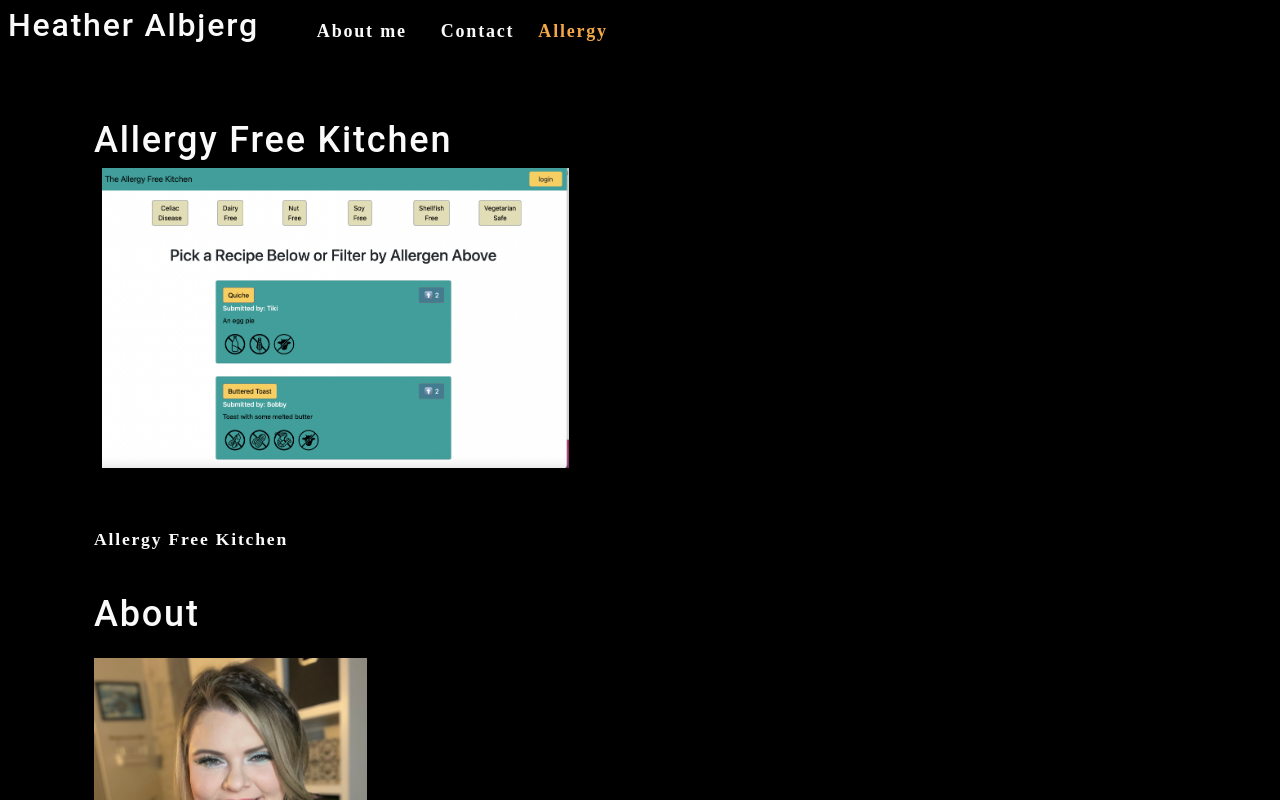
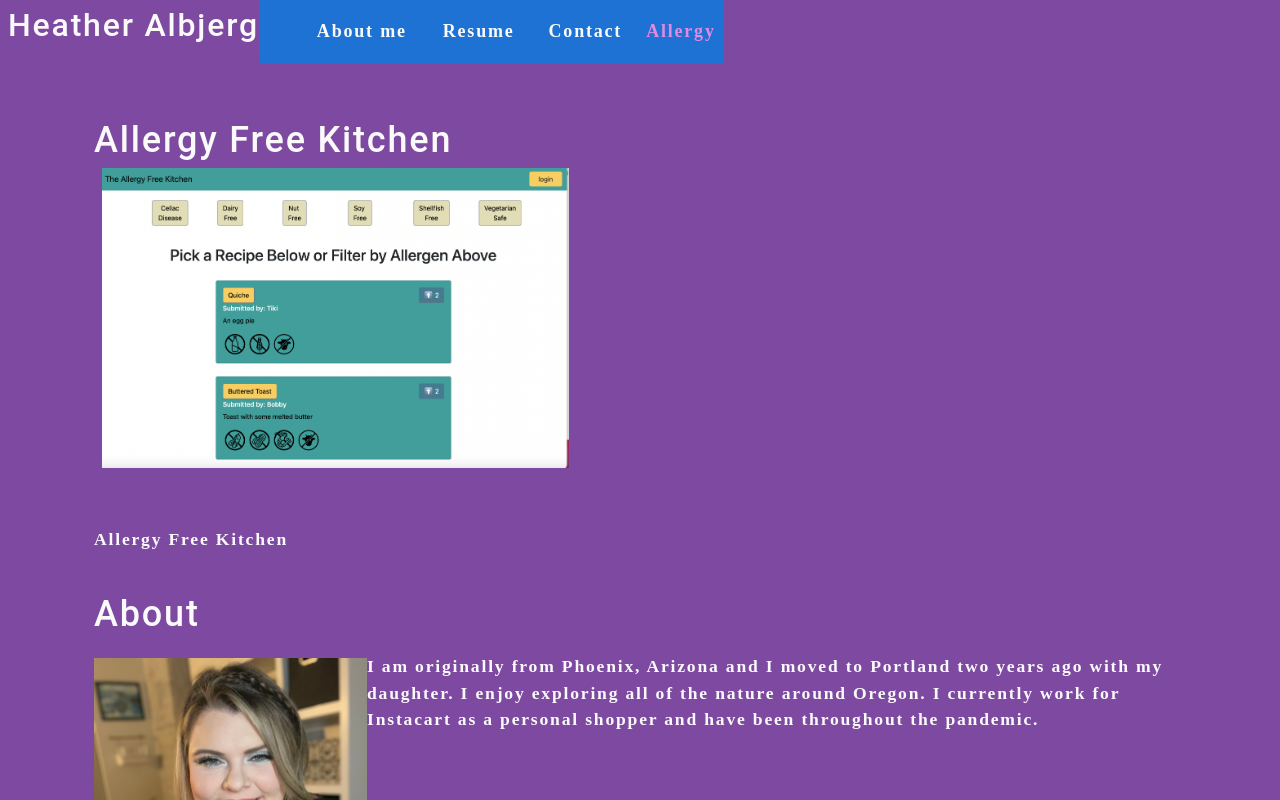
Before and after one commit to heatherviolet/react-portfolio, a React (Create React App) app: page / in a window 1280 px wide. Shown: the top 800 px of the page. Built offline with nearby package versions, Linux system fonts and the light colour scheme.

Commit message:
changes to css and some additions in code

```diff
--- a/src/components/About/index.js
+++ b/src/components/About/index.js
@@ -6,7 +6,7 @@
     return (
       <section className="my-5">
         <h1 id="about">About</h1>
-        <img src={selfImage} className="my-2" style={{ width: "25%" }} alt="self" />
+        <img src={selfImage} className="my-2" style={{ width: "25%", float: "left" }} alt="self" />
         <div className="my-2">
           <p>
           I am originally from Phoenix, Arizona and I moved to Portland two years ago with my daughter. I enjoy exploring all of the nature around Oregon. I currently work for Instacart as a personal shopper and have been throughout the pandemic.
--- a/src/components/Nav/index.js
+++ b/src/components/Nav/index.js
@@ -15,7 +15,7 @@
   }, [currentProject]);
 
   return (
-    <header className="flex-row px-1">
+    <header id="nav" className="flex-row px-1">
       <h2>
         Heather Albjerg
       </h2>
@@ -26,6 +26,12 @@
               About me
             </a>
           </li>
+          <li className="mx-2">
+            <a data-testid="resume" href="resume" onClick={() => setContactSelected(false)}>
+              Resume
+            </a>
+          </li>
+
           <li className={`mx-2 ${contactSelected && 'navActive'}`}>
             <span onClick={() => setContactSelected(true)}>Contact</span>
           </li>
--- a/src/components/Projects/index.js
+++ b/src/components/Projects/index.js
@@ -12,7 +12,7 @@
       <h1>{currentProject.name}</h1>
       <div>
       <img
-            src={photo} alt="allergy"
+            src={photo} alt="Projects"
             className="img-thumbnail mx-1"
           />
       </div>
--- a/src/index.css
+++ b/src/index.css
@@ -5,11 +5,11 @@
   padding: 50px 30px;
 }
 :root {
-  --primary: #8c54ff;
-  --secondary: #F3A847;
+  --primary: #641cf5;
+  --secondary: #e28ae2;
   --tertiary: #B12704;
   --light: #fafafa;
-  --dark: #000000;
+  --dark: #7e49a1;
   --darker: #111111;
   --error: rgb(228, 46, 1);
   --spacing-one: calc(1rem * 0.5);
@@ -148,6 +148,10 @@
 
 li {
   list-style: none;
+}
+
+nav {
+  background: rgb(29, 114, 211);
 }
 
 nav a:hover {
```
Also changed, not shown: src/assets/resume/resume.txt (added), 1 other file (tests, documents, lock files or other folders).
